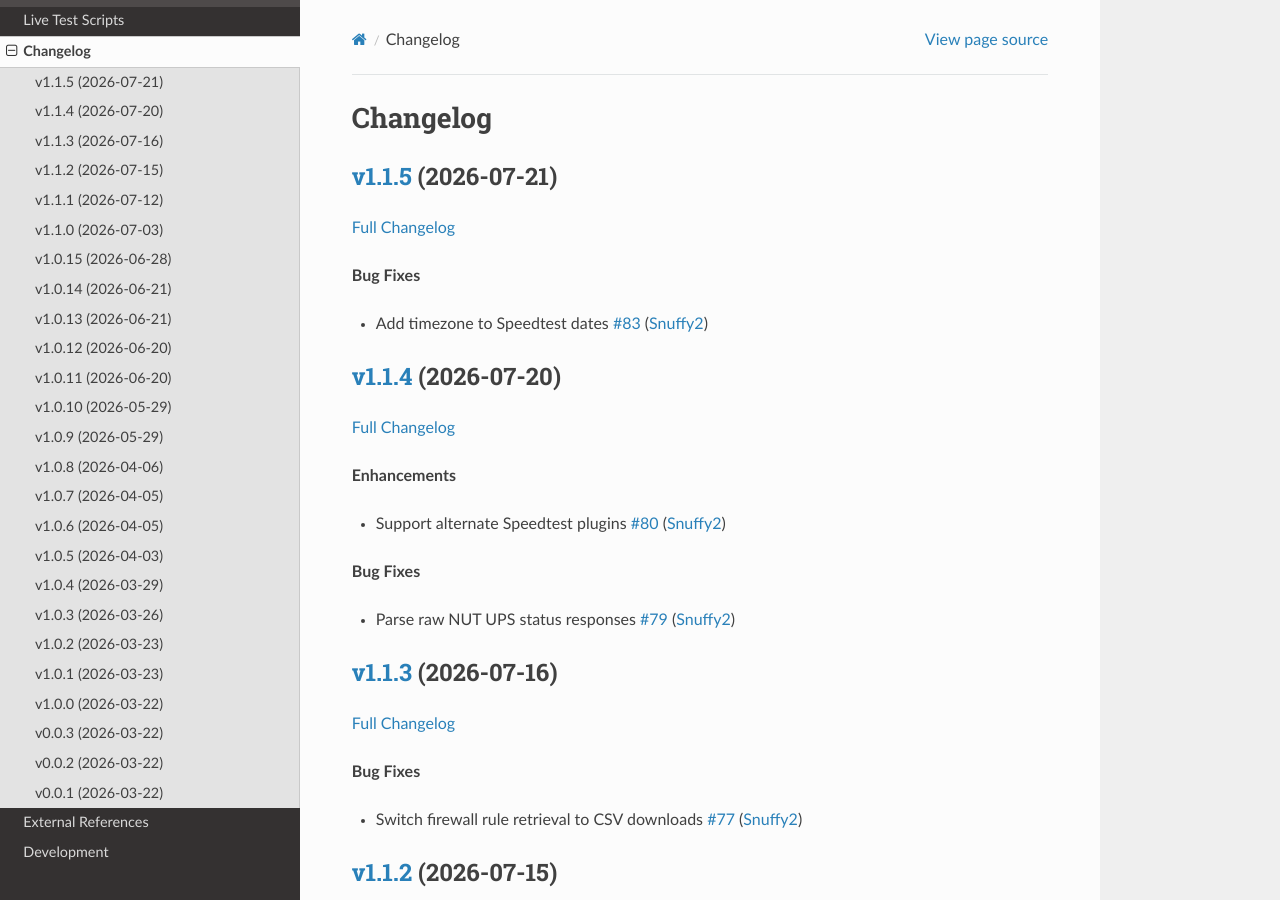
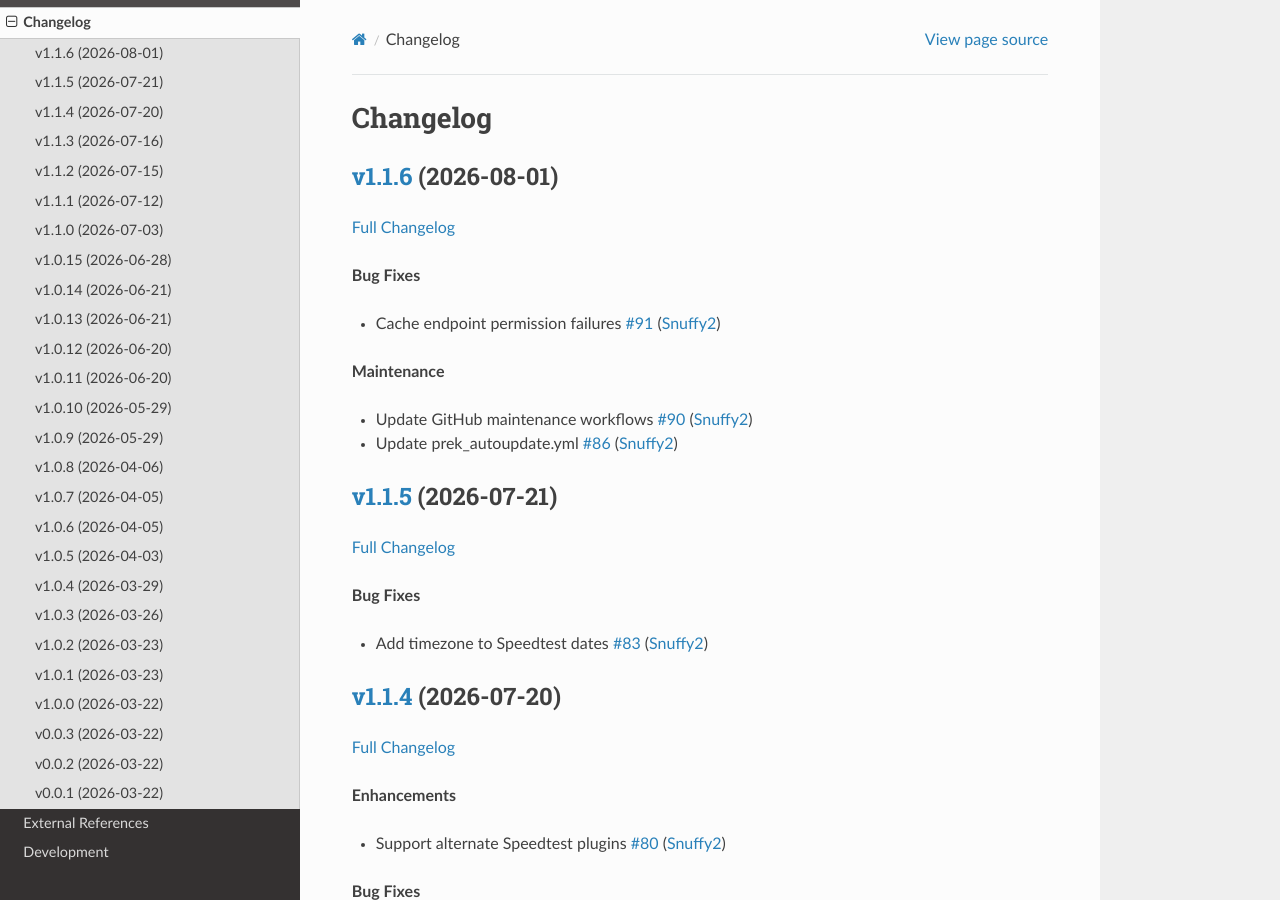
Before and after one commit to Snuffy2/aiopnsense, a Sphinx documentation site: the page built from docs/source/changelog.md, in a window 1280 px wide and 900 px high. Built offline with Sphinx 7.4.7 and the Read the Docs theme 3.1.0, drawn with Linux system fonts in a browser that asks for light colours; the version number could not be read and is left out.

Commit message:
Update changelog [skip ci]

```diff
--- a/docs/source/changelog.md
+++ b/docs/source/changelog.md
@@ -1,4 +1,17 @@
 # Changelog
+
+## [v1.1.6](https://github.com/Snuffy2/aiopnsense/tree/v1.1.6) (2026-08-01)
+
+[Full Changelog](https://github.com/Snuffy2/aiopnsense/compare/v1.1.5...v1.1.6)
+
+**Bug Fixes**
+
+- Cache endpoint permission failures [\#91](https://github.com/Snuffy2/aiopnsense/pull/91) ([Snuffy2](https://github.com/Snuffy2))
+
+**Maintenance**
+
+- Update GitHub maintenance workflows [\#90](https://github.com/Snuffy2/aiopnsense/pull/90) ([Snuffy2](https://github.com/Snuffy2))
+- Update prek\_autoupdate.yml [\#86](https://github.com/Snuffy2/aiopnsense/pull/86) ([Snuffy2](https://github.com/Snuffy2))
 
 ## [v1.1.5](https://github.com/Snuffy2/aiopnsense/tree/v1.1.5) (2026-07-21)
 
```
